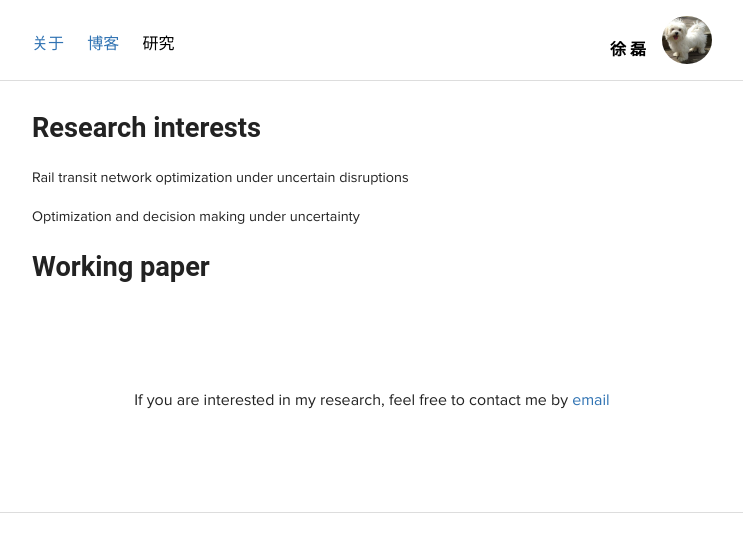
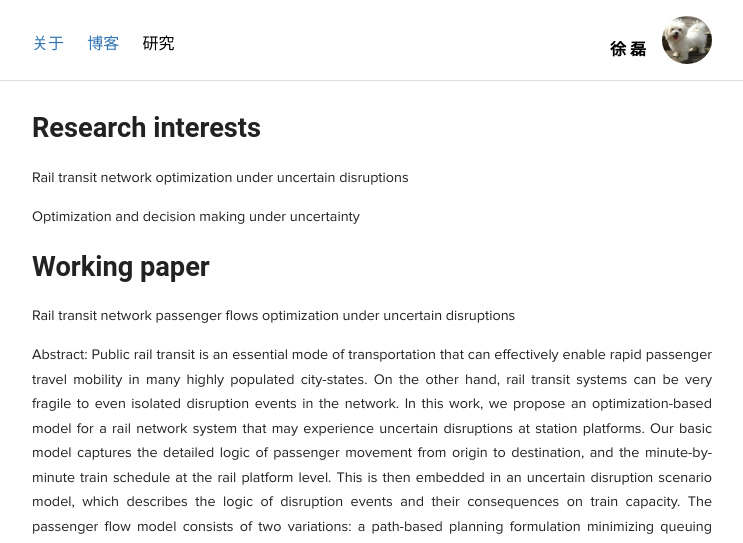
Before and after one commit to shirleysteve/1, a Jekyll site: the page built from research/index.html, in a window 1280 px wide. Shown: the top 543 px of the page, without its empty margins (268-1011 px from the left). Built offline with Jekyll 4.4.1, drawn with Linux system fonts in a browser that asks for light colours; nearby versions of some CDN libraries; some of the changed text lies outside the part shown.

Commit message:
Update research.html

```diff
--- a/_layouts/research.html
+++ b/_layouts/research.html
@@ -14,11 +14,19 @@
         </p>
 
   <h1>Working paper</h1>
-<!--<ul class="research-nav">
-    <li {% if page.url == '/research/index.html' %}class="active"{% endif %}>
-      <a href="/research/"></a>
-   </li>
-</ul>-->
+  <p class="fancy">
+   Rail transit network passenger flows optimization under uncertain disruptions
+    </p>
+  <p class="fancy">
+   Abstract: Public rail transit is an essential mode of transportation that can effectively enable rapid passenger travel mobility in many highly populated city-states. On the other hand, rail transit systems can be very fragile to even isolated disruption events in the network. In this work, we propose an optimization-based model for a rail network system that may experience uncertain disruptions at station platforms. Our basic model captures the detailed logic of passenger movement from origin to destination, and the minute-by-minute train schedule at the rail platform level. This is then embedded in an uncertain disruption scenario model, which describes the logic of disruption events and their consequences on train capacity. The passenger flow model consists of two variations: a path-based planning formulation minimizing queuing delays for recommending travel patterns under normal conditions, and an arc-and-node formulation for contingency planning under disruptions maximizing passenger outflows. The goal of our study is to recommend, at the system level, the optimal rail transit schedules and passenger travel paths that not only adhere to waiting delay service requirements, but also robust to network disruptions. The large-scale mixed integer optimization model is solved via an efficient iterative cutting plane procedure. We demonstrate the practical significance of the model based on a case study example.
+        </p>
+
+  <h1>Presentations</h1>
+  <p class="fancy">
+   International Conference on Infrastructure Resilience, Feb 14-16, 2018, Zurich, to be added
+    </p>
+
+ <h1>Publications</h1>
   {{ content }}
 
   <div class="fancy center convinced">
```
